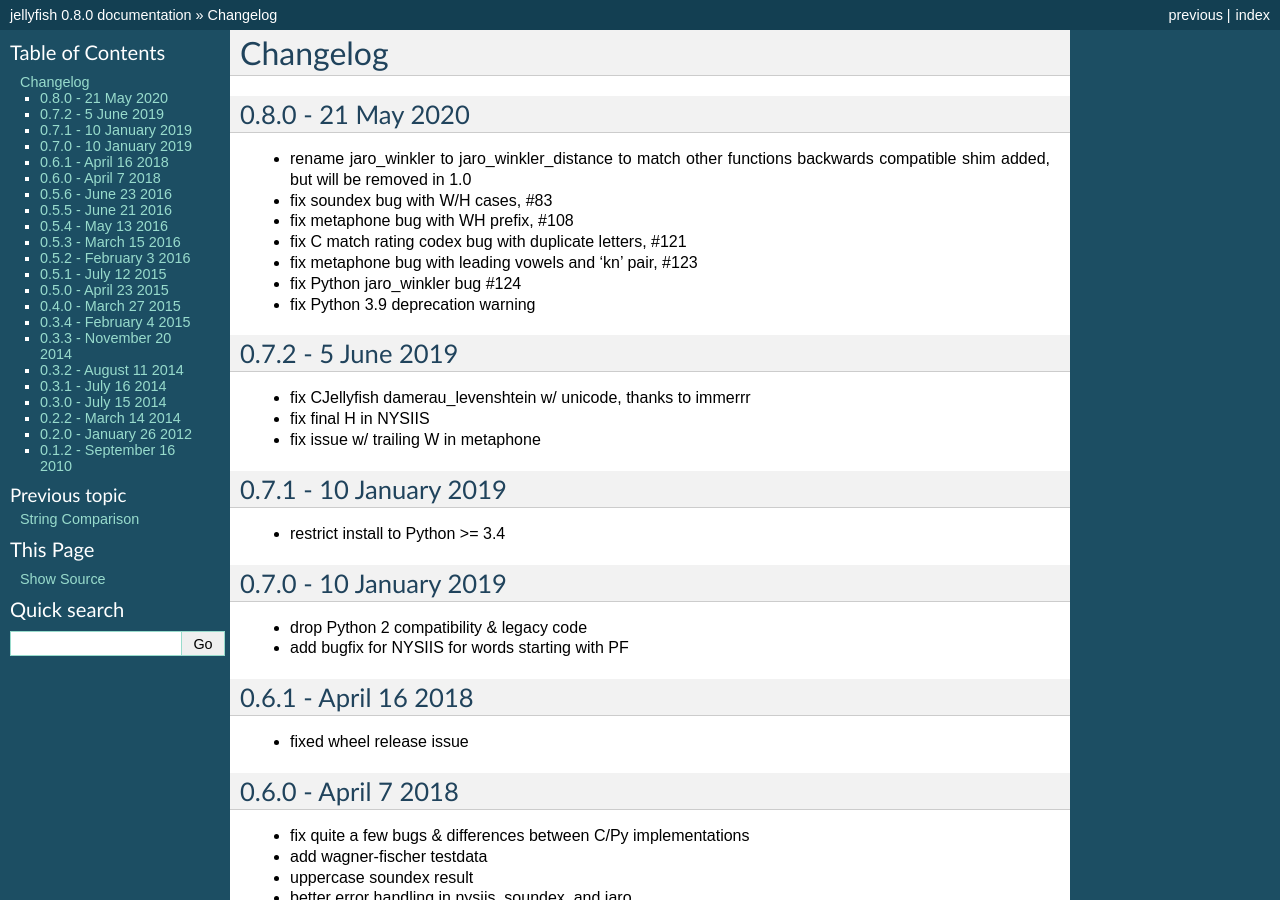
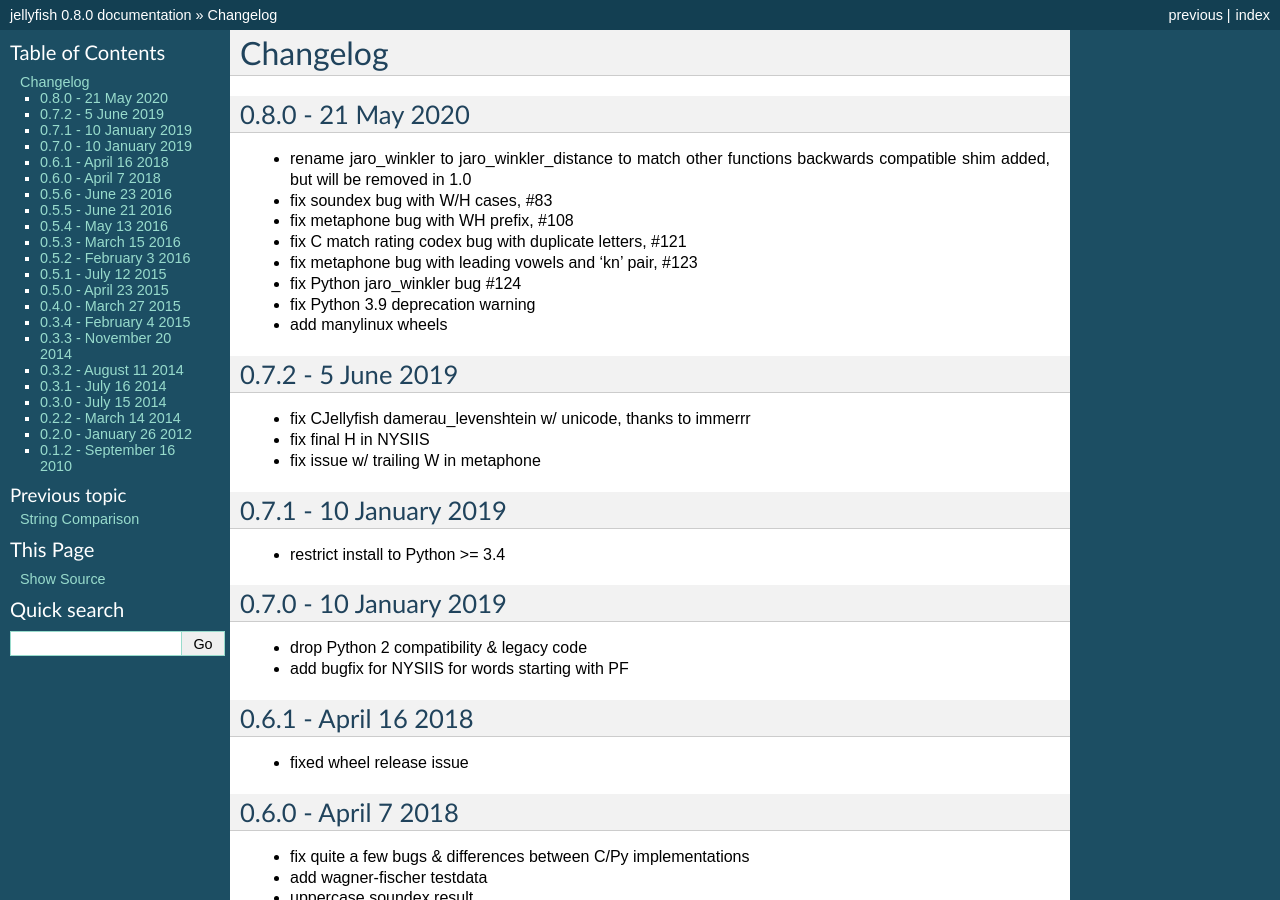
Before and after one commit to jamesturk/jellyfish, a Sphinx documentation site: the page built from docs/changelog.rst, in a window 1280 px wide and 900 px high. Built offline with Sphinx 7.4.7, drawn with Linux system fonts in a browser that asks for light colours.

Commit message:
add wheels

```diff
--- a/docs/changelog.rst
+++ b/docs/changelog.rst
@@ -11,6 +11,7 @@ Changelog
 * fix metaphone bug with leading vowels and 'kn' pair, #123
 * fix Python jaro_winkler bug #124
 * fix Python 3.9 deprecation warning
+* add manylinux wheels
 
 0.7.2 - 5 June 2019
 -----------------------
```
Also changed, not shown: 3 other files.
